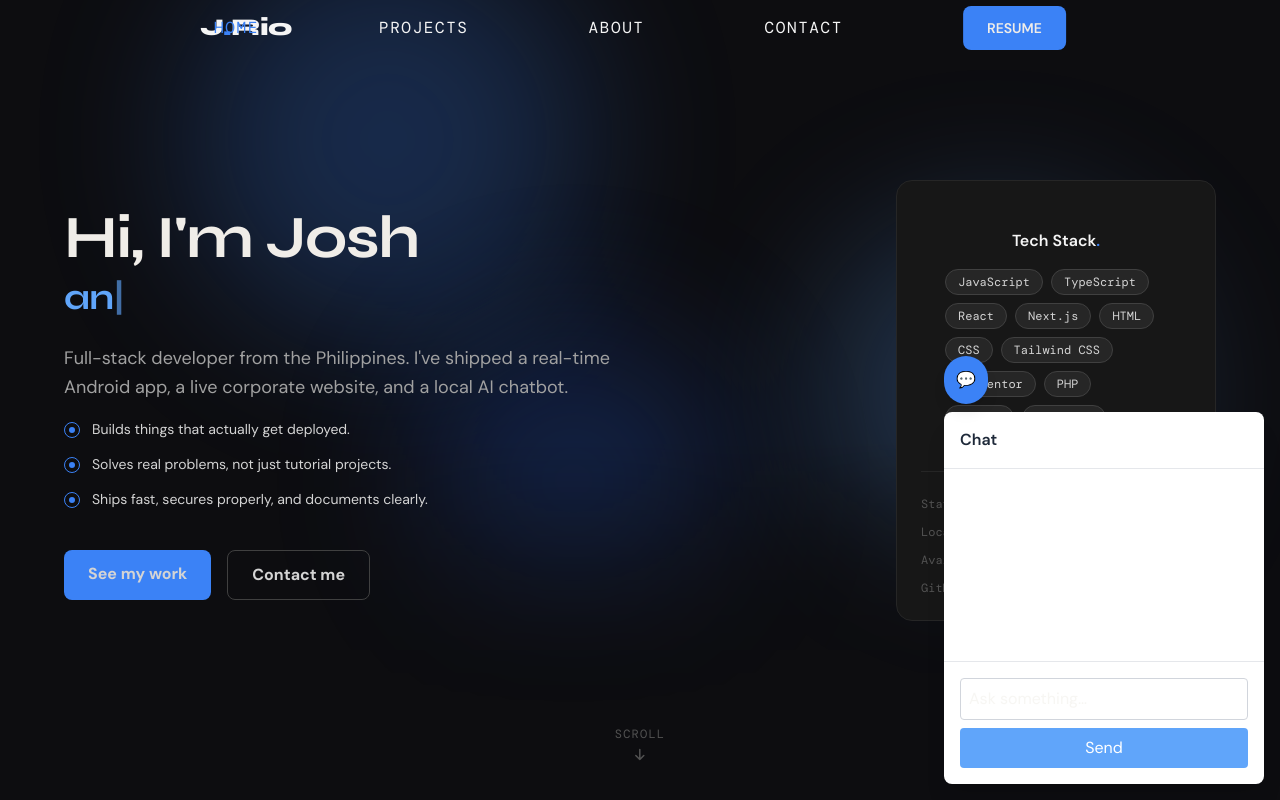
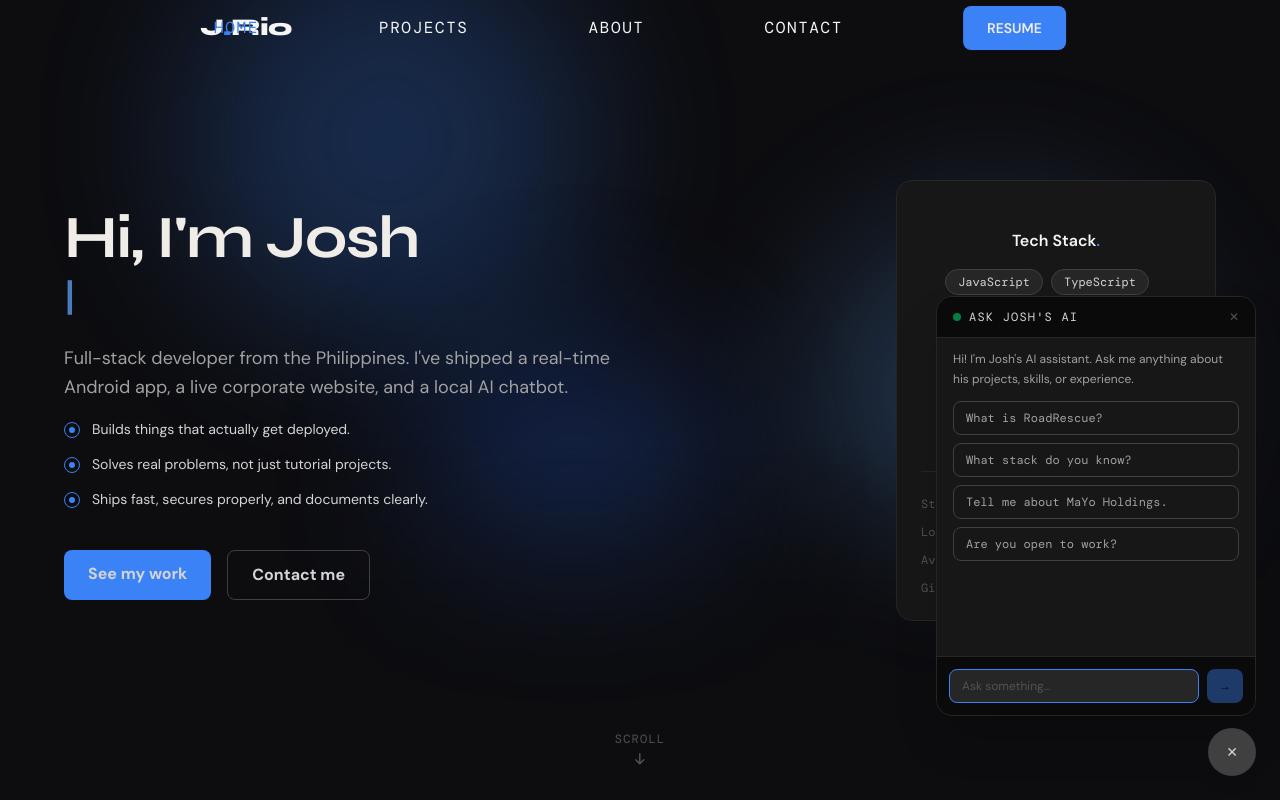
Before and after one commit to JRioP/Rio_Joshua_Portfolio, a Next.js app: page / in a window 1280 px wide. Both pictures are taken after a click on the button "Open AI chat". Shown: the top 800 px of the page. Built offline with nearby package versions, Linux system fonts and the light colour scheme.

Commit message:
feat: update .gitignore to include .env and enhance FloatingChat component with improved message handling and UI updates

```diff
--- a/app/api/chat/route.ts
+++ b/app/api/chat/route.ts
@@ -3,7 +3,9 @@ import { NextRequest, NextResponse } from "next/server";
 
 export async function POST(req: NextRequest) {
   try {
+
     const RAG_API_URL = process.env.RAG_API_URL;
+
     const { question } = await req.json();
 
     if (!question || question.trim().length === 0) {
--- a/components/FloatingChat.tsx
+++ b/components/FloatingChat.tsx
@@ -1,96 +1,204 @@
 "use client";
-import { useState, useEffect, useRef } from "react";
+import { useState, useRef, useEffect } from "react";
+
+type Message = { role: "user" | "assistant"; content: string };
+
+const SUGGESTED = [
+  "What is RoadRescue?",
+  "What stack do you know?",
+  "Tell me about MaYo Holdings.",
+  "Are you open to work?",
+];
 
 export function FloatingChat() {
   const [isOpen, setIsOpen] = useState(false);
   const [question, setQuestion] = useState("");
-  const [answer, setAnswer] = useState("");
+  const [messages, setMessages] = useState<Message[]>([]);
   const [isLoading, setIsLoading] = useState(false);
   const chatRef = useRef<HTMLDivElement>(null);
+  const bottomRef = useRef<HTMLDivElement>(null);
+  const inputRef = useRef<HTMLInputElement>(null);
+  const toggleRef = useRef<HTMLButtonElement>(null);
 
+  // Close on outside click
   useEffect(() => {
     const handler = (e: MouseEvent) => {
-        if(chatRef.current && !chatRef.current.contains(e.target as Node)) {
+      if (toggleRef.current?.contains(e.target as Node)) return;
+    if (chatRef.current && !chatRef.current.contains(e.target as Node)) {
       setIsOpen(false);
     }
   };
     document.addEventListener("mousedown", handler);
-    return () => {
-        document.removeEventListener("mousedown", handler);
-    };
+    return () => document.removeEventListener("mousedown", handler);
   }, []);
 
-    const sendQuestion = async () => {
-        if (!question.trim()) return;
+  // Auto-scroll to latest message
+  useEffect(() => {
+    bottomRef.current?.scrollIntoView({ behavior: "smooth" });
+  }, [messages, isLoading]);
+
+  // Focus input when opened
+  useEffect(() => {
+    if (isOpen) setTimeout(() => inputRef.current?.focus(), 100);
+  }, [isOpen]);
+
+  const sendQuestion = async (text?: string) => {
+    const q = (text ?? question).trim();
+    if (!q || isLoading) return;
+
+    setMessages((prev) => [...prev, { role: "user", content: q }]);
+    setQuestion("");
     setIsLoading(true);
-        setAnswer("");
+
     try {
       const res = await fetch("/api/chat", {
         method: "POST",
-                headers: {
-                    "Content-Type": "application/json"
+        headers: { "Content-Type": "application/json" },
+        body: JSON.stringify({ question: q }),
+      });
+
+      if (!res.ok) throw new Error(`HTTP ${res.status}`);
+      const data = await res.json();
+
+      setMessages((prev) => [
+        ...prev,
+        { role: "assistant", content: data.answer ?? "No answer returned." },
+      ]);
+    } catch (err) {
+      console.error("[Chat error]", err);
+      setMessages((prev) => [
+        ...prev,
+        {
+          role: "assistant",
+          content: "Sorry, something went wrong. Try again in a moment.",
         },
-                body: JSON.stringify({ question })
-            });
-            const data = await res.json();
-            setAnswer(data.answer);
-        } catch (error) {
-            console.error("Error fetching chat response:", error);
-            setAnswer("Sorry, I encountered an error while processing your request.");
+      ]);
     } finally {
       setIsLoading(false);
     }
   };
 
   return (
-    <div className="fixed bottom-4 right-4 z-50">
-      {/* Toggle button */}
-      <button
-        onClick={() => setIsOpen((o) => !o)}
-        className="p-3 rounded-full bg-accent-500 text-white shadow-lg"
-      >
-        💬
-      </button>
+    <div className="fixed bottom-6 right-6 z-50 flex flex-col items-end gap-3">
 
       {/* Chat panel */}
       {isOpen && (
         <div
           ref={chatRef}
-          className="mt-2 w-80 bg-white dark:bg-gray-800 rounded-lg shadow-xl overflow-hidden"
+          className="w-80 bg-neutral-900 border border-neutral-800 rounded-2xl shadow-2xl overflow-hidden flex flex-col"
+          style={{ height: "420px" }}
         >
-          <div className="p-4 border-b border-gray-200 dark:border-gray-700">
-            <h3 className="font-semibold text-gray-800 dark:text-gray-200">
-              Chat
-            </h3>
+          {/* Header */}
+          <div className="flex items-center justify-between px-4 py-3 border-b border-neutral-800 bg-neutral-950">
+            <div className="flex items-center gap-2">
+              <span className="w-2 h-2 rounded-full bg-green-400 animate-pulse" />
+              <span className="font-mono text-xs text-neutral-300 uppercase tracking-widest">
+                Ask Josh's AI
+              </span>
+            </div>
+            <button
+              onClick={() => setIsOpen(false)}
+              className="text-neutral-600 hover:text-neutral-300 transition-colors font-mono text-xs cursor-pointer"
+              aria-label="Close chat"
+            >
+              ✕
+            </button>
           </div>
 
-          <div className="p-4 h-48 overflow-y-auto">
-            {isLoading ? (
-              <p className="text-gray-500">Thinking…</p>
-            ) : (
-              <p className="text-gray-800 dark:text-gray-200">{answer}</p>
+          {/* Messages */}
+          <div className="flex-1 overflow-y-auto px-4 py-3 flex flex-col gap-3">
+            {/* Welcome message */}
+            {messages.length === 0 && !isLoading && (
+              <div className="flex flex-col gap-3">
+                <p className="text-neutral-400 text-xs leading-relaxed">
+                  Hi! I'm Josh's AI assistant. Ask me anything about his projects, skills, or experience.
+                </p>
+                <div className="flex flex-col gap-2">
+                  {SUGGESTED.map((s) => (
+                    <button
+                      key={s}
+                      onClick={() => sendQuestion(s)}
+                      className="text-left font-mono text-xs px-3 py-2 rounded-lg border border-neutral-700 text-neutral-400 hover:border-accent-500 hover:text-accent-500 transition-colors cursor-pointer"
+                    >
+                      {s}
+                    </button>
+                  ))}
+                </div>
+              </div>
             )}
+
+            {/* Message bubbles */}
+            {messages.map((msg, idx) => (
+              <div
+                key={idx}
+                className={`flex ${msg.role === "user" ? "justify-end" : "justify-start"}`}
+              >
+                <div
+                  className={`max-w-[85%] px-3 py-2 rounded-xl text-xs leading-relaxed whitespace-pre-wrap ${
+                    msg.role === "user"
+                      ? "bg-accent-500 text-black font-medium"
+                      : "bg-neutral-800 text-neutral-200 border border-neutral-700"
+                  }`}
+                >
+                  {msg.content}
+                </div>
+              </div>
+            ))}
+
+            {/* Typing indicator */}
+            {isLoading && (
+              <div className="flex justify-start">
+                <div className="bg-neutral-800 border border-neutral-700 px-3 py-2 rounded-xl flex items-center gap-1.5">
+                  <span className="w-1.5 h-1.5 rounded-full bg-neutral-500 animate-bounce" style={{ animationDelay: "0ms" }} />
+                  <span className="w-1.5 h-1.5 rounded-full bg-neutral-500 animate-bounce" style={{ animationDelay: "150ms" }} />
+                  <span className="w-1.5 h-1.5 rounded-full bg-neutral-500 animate-bounce" style={{ animationDelay: "300ms" }} />
+                </div>
+              </div>
+            )}
+
+            <div ref={bottomRef} />
           </div>
 
-          <div className="p-4 border-t border-gray-200 dark:border-gray-700">
+          {/* Input */}
+          <div className="px-3 py-3 border-t border-neutral-800 bg-neutral-950 flex gap-2">
             <input
+              ref={inputRef}
               type="text"
               value={question}
               onChange={(e) => setQuestion(e.target.value)}
               onKeyDown={(e) => e.key === "Enter" && sendQuestion()}
               placeholder="Ask something…"
-              className="w-full p-2 rounded border border-gray-300 dark:border-gray-600 dark:bg-gray-700 dark:text-gray-200"
+              disabled={isLoading}
+              className="flex-1 bg-neutral-800 border border-neutral-700 rounded-lg px-3 py-2 text-xs text-neutral-100 placeholder-neutral-600 focus:outline-none focus:border-accent-500 transition-colors disabled:opacity-50"
             />
             <button
-              onClick={sendQuestion}
-              disabled={isLoading}
-              className="mt-2 w-full bg-accent-400 text-white py-2 rounded disabled:opacity-50"
+              onClick={() => sendQuestion()}
+              disabled={isLoading || !question.trim()}
+              className="px-3 py-2 bg-accent-500 text-black rounded-lg text-xs font-bold hover:bg-accent-400 transition-colors disabled:opacity-40 cursor-pointer disabled:cursor-not-allowed"
             >
-              Send
+              →
             </button>
           </div>
         </div>
       )}
+
+      {/* Toggle button */}
+      <button
+        ref={toggleRef}
+        onClick={() => setIsOpen((o) => !o)}
+        className={`w-12 h-12 rounded-full flex items-center justify-center shadow-lg transition-all duration-200 cursor-pointer ${
+          isOpen
+            ? "bg-neutral-700 text-neutral-300"
+            : "bg-accent-500 text-black hover:bg-accent-400"
+        }`}
+        aria-label={isOpen ? "Close chat" : "Open AI chat"}
+      >
+        {isOpen ? (
+          <span className="text-sm">✕</span>
+        ) : (
+          <span className="text-lg">💬</span>
+        )}
+      </button>
     </div>
   );
 }
--- a/content/projects/python-rag.mdx
+++ b/content/projects/python-rag.mdx
@@ -1,32 +1,108 @@
 ---
 slug: "python-rag"
 title: "Python RAG Chatbot"
-description: "Local document Q&A chatbot using RAG. Supports PDF, DOCX, TXT, and XLSX. Runs fully offline with Ollama + Llama 3.2."
+description: "Document Q&A chatbot using Retrieval-Augmented Generation — now deployed as a live FastAPI microservice on Railway with Groq + Llama 3.2. Supports PDF, DOCX, TXT, and XLSX."
 date: 2026-02-01
-tags: ["Python", "LangChain", "ChromaDB", "HuggingFace", "Ollama", "Llama 3.2"]
+tags: ["Python", "FastAPI", "LangChain", "ChromaDB", "HuggingFace", "Groq", "Llama 3.2", "Railway", "REST API"]
 category: ai
-featured: false
+featured: true
 status: personal
 role: "Solo Developer"
 githubUrl: "https://github.com/JRioP/Python_Rag"
+liveUrl: "https://pythonrag-production.up.railway.app/docs"
 coverImage: "/images/projects/rag-cover.png"
 ---
 
 ## Overview
+Python RAG Chatbot is a document Q&A system built on
+**Retrieval-Augmented Generation (RAG)** — it answers questions about
+your own documents by retrieving semantically relevant chunks and
+passing them as context to an LLM.
 
-A fully local document Q&A chatbot using Retrieval-Augmented Generation (RAG).
-No cloud API — everything runs on your own hardware via Ollama.
+What started as a fully local tool using Ollama has evolved into a
+**live deployed microservice** — a FastAPI backend running on Railway,
+integrated directly into my portfolio as a floating AI assistant.
 
-## Why local?
+- **Deployed at:** pythonrag-production.up.railway.app
+- **Integrated into:** joshuario.vercel.app (floating chat widget)
+- **Supports:** PDF, DOCX, TXT, XLSX
+- **LLM:** Llama 3.2 via Groq API (cloud inference, free tier)
 
-Privacy. Documents may contain sensitive information — sending them to OpenAI's
-API means that data leaves your machine. Ollama + Llama 3.2 runs entirely offline,
-with no per-token cost and no data leakage.
+## The evolution — local to production
 
-## How RAG works here
+The original version ran entirely offline using Ollama + Llama 3.2 on
+local hardware. This was intentional for privacy — documents never
+left the machine.
 
-1. Documents are split into chunks and embedded using `all-MiniLM-L6-v2`
-2. Vectors stored in ChromaDB
-3. User query is embedded and semantically matched against stored chunks
-4. Top chunks injected into Llama 3.2 prompt as context
-5. Model answers based on retrieved context, not training data alone
+The production version replaces Ollama with **Groq's inference API**,
+which serves the same Llama 3.2 model from the cloud at significantly
+faster speeds. The tradeoff is that queries now go through Groq's
+servers — acceptable for a portfolio use case where the documents are
+my own project descriptions.
+
+## Architecture
+Visitor (portfolio) → Next.js /api/chat proxy
+↓ REST API call
+FastAPI server (Railway)
+↓
+LangChain RAG pipeline
+↙ ↘
+ChromaDB Groq API
+(vector store) (Llama 3.2 inference)
+↘ ↙
+streamed answer
+↓
+Next.js → Visitor
+
+The Next.js proxy route (`/api/chat`) sits between the visitor and the
+Railway server — it hides the Railway URL from the client and keeps
+all external API calls server-side.
+
+## How RAG works
+
+1. **Ingestion** — documents are split into overlapping chunks using
+   LangChain's text splitter (chunk size 500, overlap 50)
+2. **Embedding** — each chunk is embedded using HuggingFace's
+   `all-MiniLM-L6-v2` model into a 384-dimensional vector
+3. **Storage** — vectors stored in ChromaDB (persistent, on-disk)
+4. **Retrieval** — user query is embedded and cosine-similarity matched
+   against stored vectors; top-k chunks retrieved
+5. **Generation** — retrieved chunks injected into Llama 3.2 prompt as
+   context via Groq API; model answers from context, not training data
+
+## Tech stack
+
+- **API framework:** FastAPI + Uvicorn
+- **RAG pipeline:** LangChain
+- **Vector store:** ChromaDB
+- **Embeddings:** HuggingFace `all-MiniLM-L6-v2`
+- **LLM:** Llama 3.2 via Groq API
+- **Deployment:** Railway (Python service, auto-deploy from GitHub)
+- **Integration:** Next.js API route proxy → portfolio chat widget
+
+## Why FastAPI?
+
+FastAPI was the natural choice for wrapping the RAG pipeline into a
+REST API — it's Python-native, generates automatic Swagger docs at
+`/docs`, handles async requests cleanly, and deploys easily on Railway
+with a single `Procfile`. The `/chat` endpoint accepts a `POST` request
+with a `question` field and returns the LLM's answer as JSON.
+
+## Why Groq over OpenAI?
+
+Groq serves open-source models (Llama 3.2) at inference speeds
+significantly faster than OpenAI's API — responses typically come back
+in under 2 seconds. The free tier is generous enough for a portfolio
+use case. More importantly, using an open-source model demonstrates
+that AI features don't require expensive proprietary APIs.
+
+## What I'd improve
+
+- Add streaming responses so the answer types out character by character
+  instead of arriving all at once
+- Add conversation memory so follow-up questions have context from
+  previous turns
+- Add document upload via the API so users can query their own files,
+  not just my pre-loaded project descriptions
+- Move ChromaDB to a persistent cloud store (Pinecone or Qdrant) so
+  the vector index survives Railway restarts
```
Also changed, not shown: 1 other file (tests, documents, lock files or other folders). Lines whose indentation alone changed are shown as unchanged.
